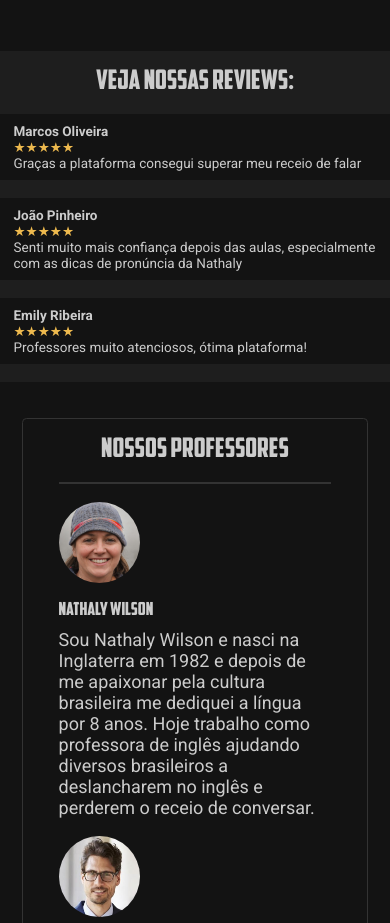
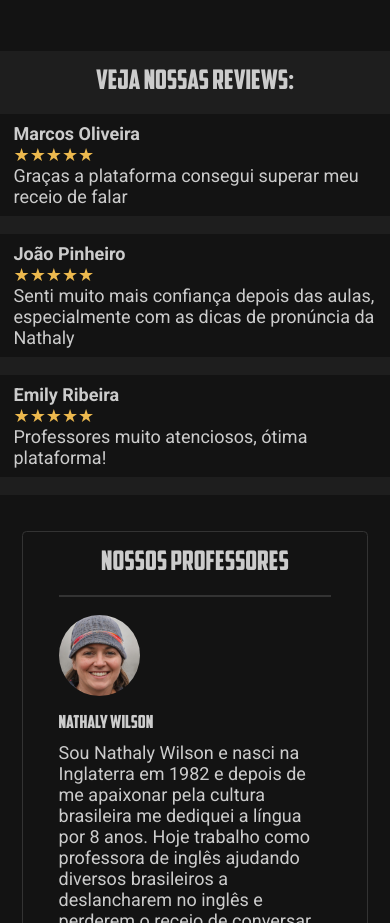
Before and after one commit to Sylverfish98/cs-project-portfolio, a plain HTML site: page public/index.html in a window 390 px wide. Shown: the part 1680-2603 px from the top of the page. Drawn offline with Linux system fonts and the light colour scheme.

Commit message:
Review's font size

```diff
--- a/public/styles.css
+++ b/public/styles.css
@@ -466,9 +466,6 @@ button {
     .offer {
         min-width: 80%;
     }
-    .review-text {
-        font-size: 0.75rem;
-    }
     .about-card {
         width: 98%;
         align-items: center;
```
